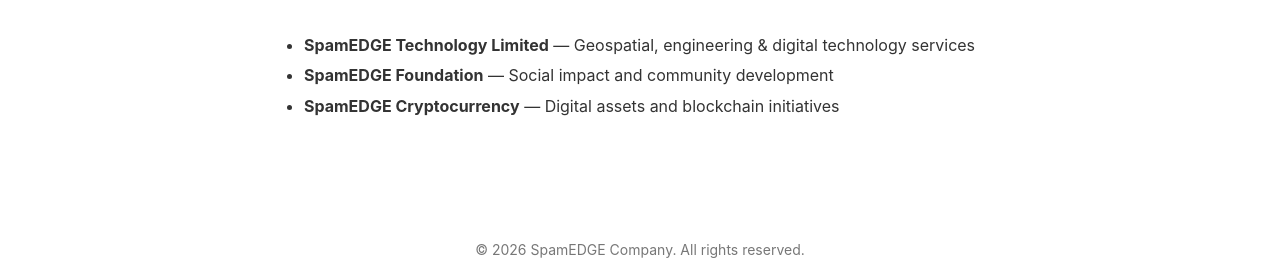
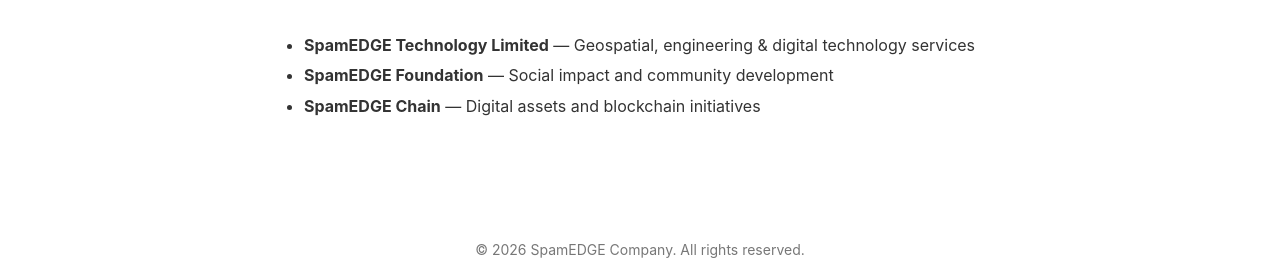
Before and after one commit to spamEDGEcompany/spamEDGEcompany.github.io, a Jekyll site: the page built from index.md, in a window 1280 px wide. Shown: the part 1748-2027 px from the top of the page. Built offline with Jekyll 4.4.1, drawn with Linux system fonts in a browser that asks for light colours.

Commit message:
Rename SpamEDGE Cryptocurrency to SpamEDGE Chain

```diff
--- a/index.md
+++ b/index.md
@@ -45,6 +45,6 @@ title: Home
 <ul style="font-size:16px; line-height:1.9; color:#333;">
 <li><strong>SpamEDGE Technology Limited</strong> — Geospatial, engineering & digital technology services</li>
 <li><strong>SpamEDGE Foundation</strong> — Social impact and community development</li>
-<li><strong>SpamEDGE Cryptocurrency</strong> — Digital assets and blockchain initiatives</li>
+<li><strong>SpamEDGE Chain</strong> — Digital assets and blockchain initiatives</li>
 </ul>
 </div>
```
